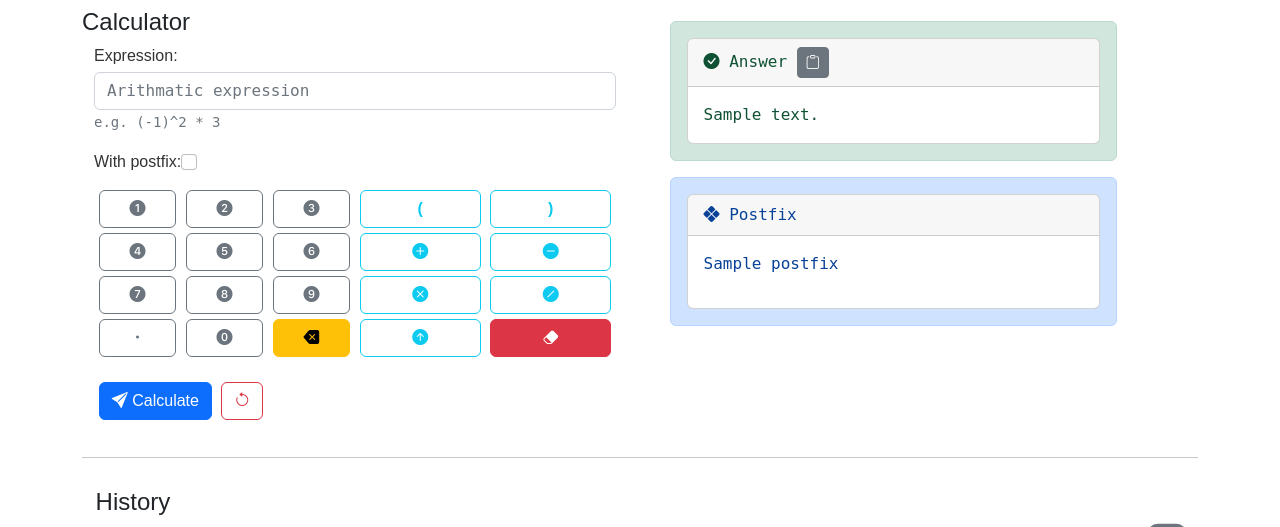
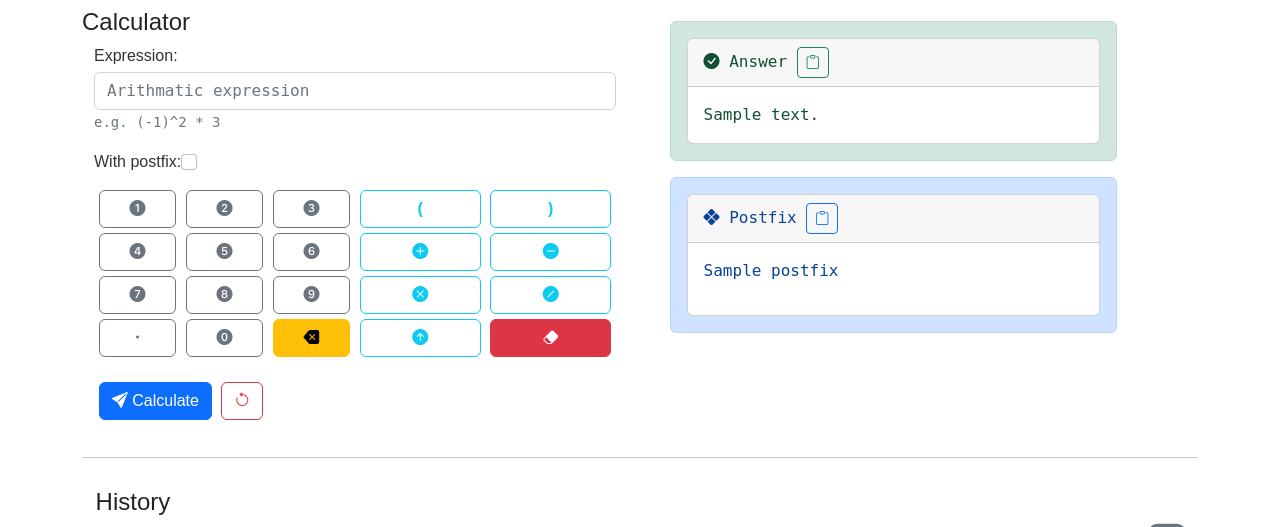
Before and after one commit to mahdihaghverdi/plumacalc, a Django app: template calculator/templates/calculator/index.html in a window 1280 px wide. Shown: the part 57-584 px from the top of the page. Run offline with Django 4.2, Linux system fonts and the light colour scheme; tables that the repository leaves empty hold one stand-in row (values such as "Sample post"); the template is opened without the code that fills it: values that come from a table or form of the project are taken from there, most other values are stand-ins (such as "Sample title", 1, 10 or a date in 2020); some libraries are stand-ins or nearby versions.

Commit message:
postfix and error cards now have copyable content

```diff
--- a/calculator/static/js/script.js
+++ b/calculator/static/js/script.js
@@ -37,9 +37,25 @@ function copyText(all, errors) {
 
 
 function copyAnswer() {
-    const answer = document.getElementById('tocopy').innerText
+    const answer = document.getElementById('anstocopy').innerText
     navigator.clipboard.writeText(answer)
     const temp = '<i class="bi bi-clipboard-check"></i>';
-    document.getElementById('tag').classList.remove('bi-clipboard')
-    document.getElementById('tag').classList.add('bi-clipboard-check-fill')
+    document.getElementById('ansclip').classList.remove('bi-clipboard')
+    document.getElementById('ansclip').classList.add('bi-clipboard-check-fill')
 }
+
+function copyPostfix() {
+    const answer = document.getElementById('posttocopy').innerText
+    navigator.clipboard.writeText(answer)
+    const temp = '<i class="bi bi-clipboard-check"></i>';
+    document.getElementById('postclip').classList.remove('bi-clipboard')
+    document.getElementById('postclip').classList.add('bi-clipboard-check-fill')
+}
+
+function copyError() {
+    const answer = document.getElementById('errortocopy').innerText
+    navigator.clipboard.writeText(answer)
+    const temp = '<i class="bi bi-clipboard-check"></i>';
+    document.getElementById('errorclip').classList.remove('bi-clipboard')
+    document.getElementById('errorclip').classList.add('bi-clipboard-check-fill')
+}
--- a/calculator/templates/base.html
+++ b/calculator/templates/base.html
@@ -16,6 +16,12 @@
         {% block title %}
         {% endblock %}
     </title>
+    <style>
+        .form-control:focus, .form-select:focus {
+            border-color: #c14bc1;
+            box-shadow: 0 1px 1px rgba(0, 0, 0, 0.075) inset, 0 0 8px rgba(255, 100, 255, 0.5);
+        }
+    </style>
 </head>
 <body>
 {% block navbar %}
@@ -42,6 +48,5 @@
         crossorigin="anonymous"></script>
 <script src="https://ajax.googleapis.com/ajax/libs/jquery/2.0.0/jquery.min.js"></script>
 <script src="{% static 'js/script.js' %}"></script>
-
 </body>
 </html>
--- a/calculator/templates/postfix_result.html
+++ b/calculator/templates/postfix_result.html
@@ -5,9 +5,9 @@
             <div class="card">
                 <div class="card-header">
                     <i class="bi bi-check-circle-fill"></i> Answer
-                    <a href="#" class="btn btn-sm btn-secondary" id="copy-answer" onclick="copyAnswer()"><i id="tag" class="bi bi-clipboard"></i></a>
+                    <a href="#" class="btn btn-sm btn-outline-success bg-opacity-10" id="copy-answer" onclick="copyAnswer()"><i id="ansclip" class="bi bi-clipboard"></i></a>
                 </div>
-                <div id="tocopy" class="card-body" style="font-family: monospace">
+                <div id="anstocopy" class="card-body" style="font-family: monospace">
                     {{ answer }}
                 </div>
             </div>
@@ -18,8 +18,9 @@
             <div class="card">
                 <div class="card-header">
                     <i class="bi bi-x-diamond-fill"></i> Postfix
+                    <a href="#" class="btn btn-sm btn-outline-primary" id="copy-postfix" onclick="copyPostfix()"><i id="postclip" class="bi bi-clipboard"></i></a>
                 </div>
-                <div class="card-body" style="font-family: monospace">
+                <div id="posttocopy" class="card-body" style="font-family: monospace">
                     {{ postfix|linebreaks }}
                 </div>
             </div>
@@ -30,8 +31,9 @@
             <div class="card">
                 <div class="card-header">
                     <i class="bi bi-exclamation-triangle-fill"></i> Errors
+                    <a href="#" class="btn btn-sm btn-outline-danger" id="copy-error" onclick="copyError()"><i id="errorclip" class="bi bi-clipboard"></i></a>
                 </div>
-                <div class="card-body" style="font-family: monospace">
+                <div id="errortocopy" class="card-body" style="font-family: monospace">
                     {{ errors }}
                 </div>
             </div>
```
